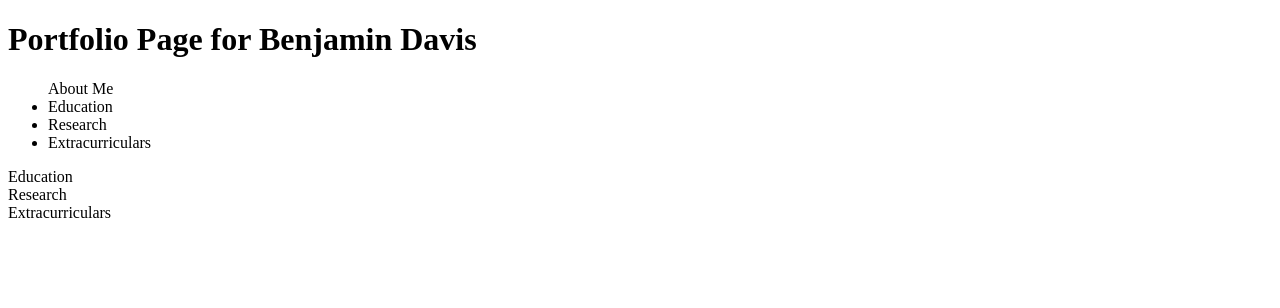
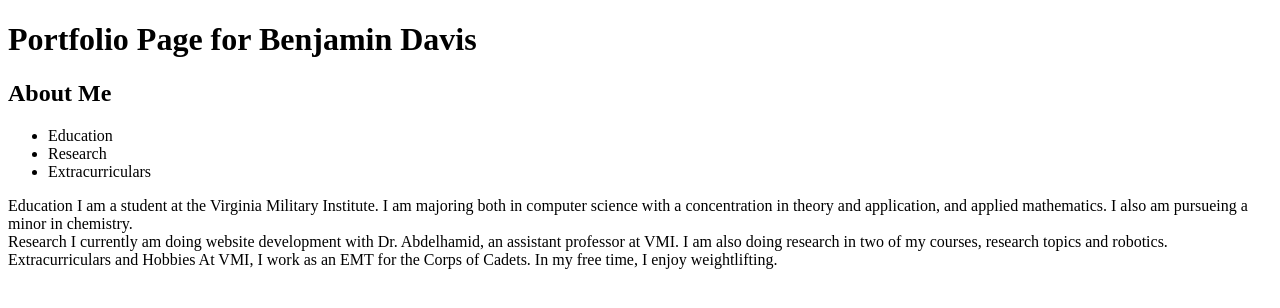
Before and after one commit to davisbc26/davisbc26.github.io, a plain HTML site: page index.html in a window 1280 px wide. Drawn offline with Linux system fonts and the light colour scheme.

Commit message:
added information in each of the sections of the 'about me'

```diff
--- a/index.html
+++ b/index.html
@@ -14,8 +14,8 @@
     </header>
 
     <nav>
+        <h1>About Me</h1>
         <ul>
-            <p1>About Me</p1>
             <li>Education</li>
             <li>Research</li>
             <li>Extracurriculars</li>
@@ -23,14 +23,20 @@
 
         <section>
             Education
+            <p1>I am a student at the Virginia Military Institute.</p1>
+            <p2>I am majoring both in computer science with a concentration in theory and application, and applied mathematics. I also am pursueing a minor in chemistry.</p2>
         </section>
 
         <section>
             Research
+            <p1>I currently am doing website development with Dr. Abdelhamid, an assistant professor at VMI.</p1>
+            <p2>I am also doing research in two of my courses, research topics and robotics.</p2>
         </section>
 
         <section>
-            Extracurriculars
+            Extracurriculars and Hobbies
+            <p1>At VMI, I work as an EMT for the Corps of Cadets.</p1>
+            <p2>In my free time, I enjoy weightlifting.</p2>
         </section>
     </nav>
 </body>
```
